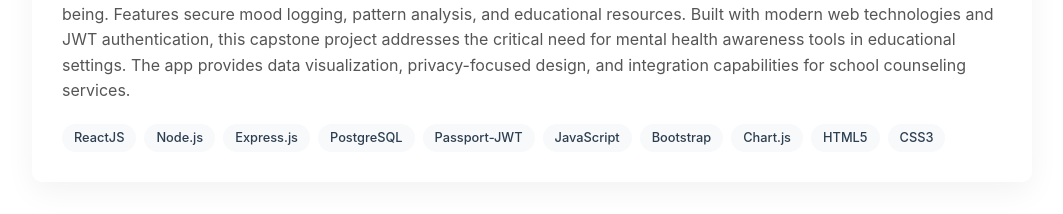
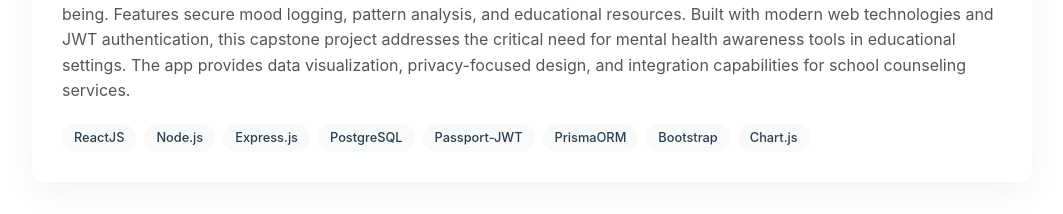
Before and after one commit to oniids13/portfolio-react, a React (Vite) app: page / in a window 1280 px wide. Shown: the part 1885-2099 px from the top of the page, without its empty margins (108-1171 px from the left). Built offline with nearby package versions, Linux system fonts and the light colour scheme.

Commit message:
update project.js

```diff
--- a/src/data/projects.js
+++ b/src/data/projects.js
@@ -10,11 +10,9 @@ const projects = [
       "Express.js",
       "PostgreSQL",
       "Passport-JWT",
-      "JavaScript",
+      "PrismaORM",
       "Bootstrap",
       "Chart.js",
-      "HTML5",
-      "CSS3",
     ],
     image: "images/kumustaka.png",
     link: "",
```
